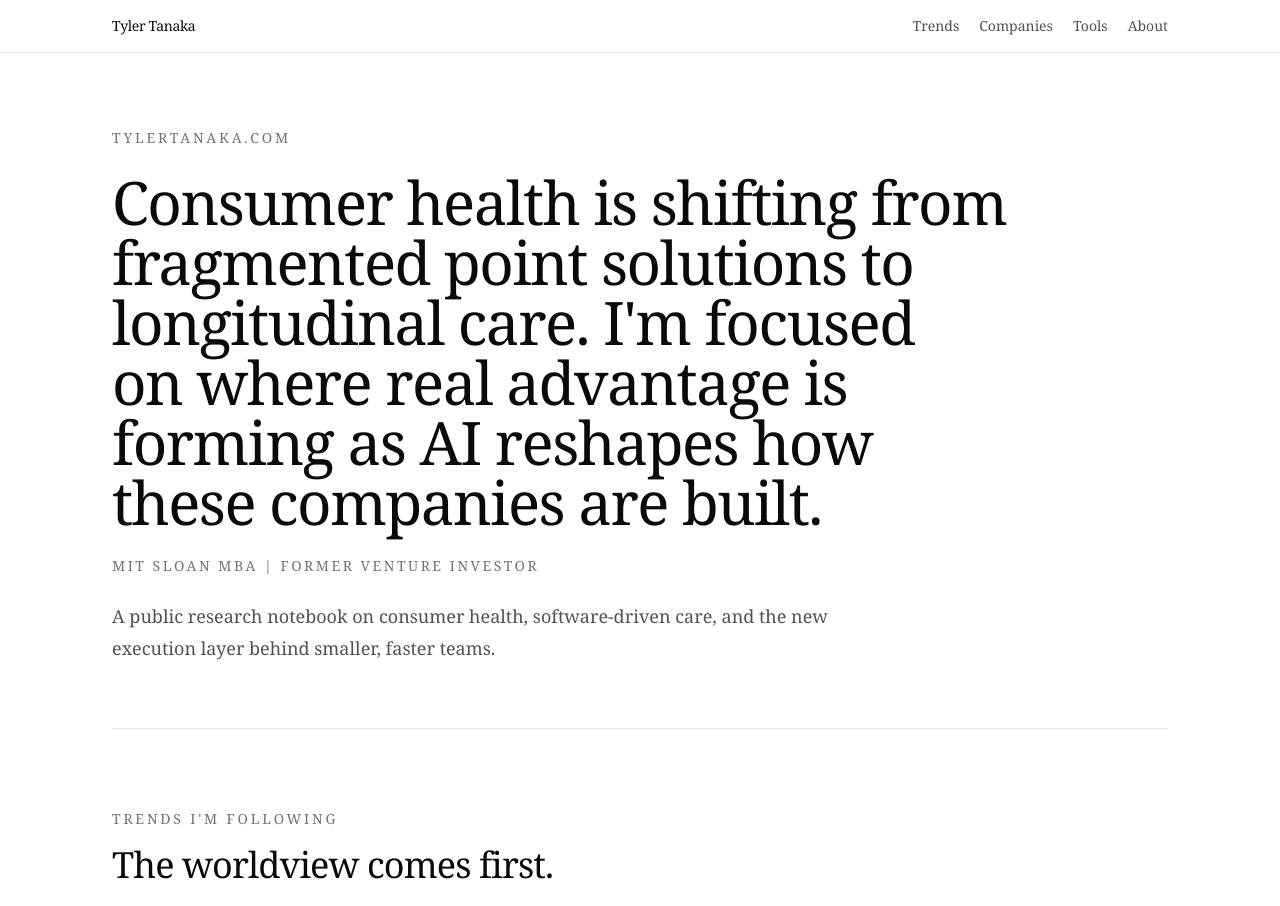
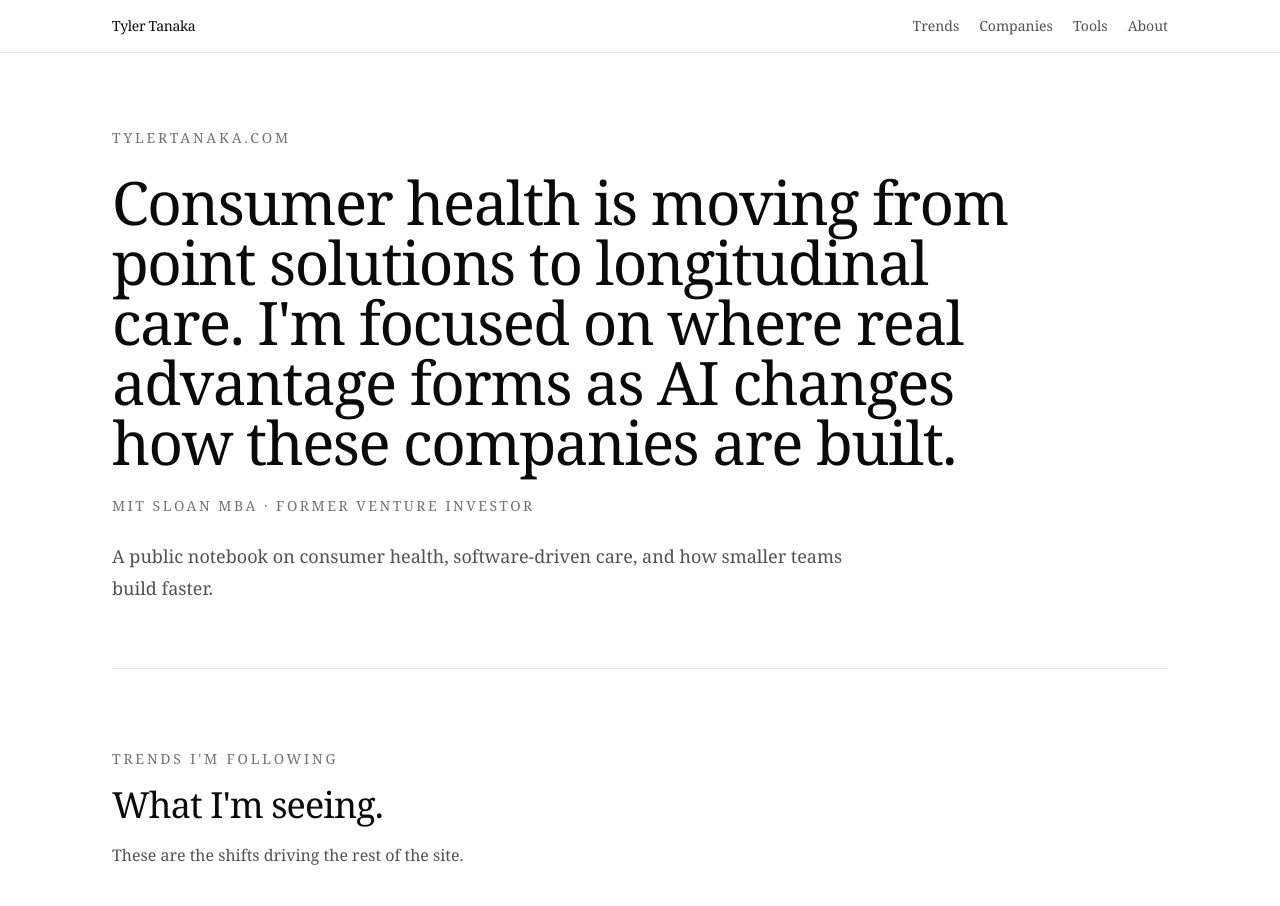
Before and after one commit to sfburrito/tylertanakawebsite, a Next.js app: page / in a window 1280 px wide. Shown: the top 906 px of the page. Built offline with nearby package versions, Linux system fonts and the light colour scheme.

Commit message:
more updates to the text

```diff
--- a/app/page.js
+++ b/app/page.js
@@ -46,7 +46,7 @@ const trackedCompanies = [
     stage: "Series B",
     focus: "Insurance-covered nutrition care",
     note:
-      "Nourish feels early, but right. The wedge is simple: reimbursed nutrition care tied to real behavior change. This gets stronger if GLP-1 care keeps expanding."
+      "Nourish sits in the right place: reimbursed nutrition care tied to real behavior change. This gets stronger if GLP-1 care keeps expanding."
   },
   {
     name: "Fay",
@@ -218,17 +218,16 @@ export default function HomePage() {
             tylertanaka.com
           </p>
           <h1 className="mt-6 max-w-4xl text-4xl font-medium tracking-tight text-balance sm:text-5xl lg:text-6xl">
-            Consumer health is shifting from fragmented point solutions to
-            longitudinal care. I&apos;m focused on where real advantage is forming
-            as AI reshapes how these companies are built.
+            Consumer health is moving from point solutions to longitudinal care.
+            I&apos;m focused on where real advantage forms as AI changes how these
+            companies are built.
           </h1>
           <p className="mt-6 text-sm uppercase tracking-[0.18em] text-neutral-500">
-            MIT Sloan MBA | Former venture investor
+            MIT Sloan MBA · Former venture investor
           </p>
           <p className="mt-6 max-w-3xl text-base leading-7 text-neutral-600 sm:text-lg sm:leading-8">
-            A public research notebook on consumer health,
-            software-driven care, and the new execution layer behind smaller,
-            faster teams.
+            A public notebook on consumer health, software-driven care, and how
+            smaller teams build faster.
           </p>
         </section>
 
@@ -238,7 +237,7 @@ export default function HomePage() {
               Trends I&apos;m Following
             </p>
             <h2 className="mt-4 text-3xl font-medium tracking-tight sm:text-4xl">
-              The worldview comes first.
+              What I&apos;m seeing.
             </h2>
             <p className="mt-4 max-w-2xl text-base leading-7 text-neutral-600">
               These are the shifts driving the rest of the site.
@@ -375,7 +374,7 @@ export default function HomePage() {
               About Me
             </p>
             <h2 className="mt-4 text-3xl font-medium tracking-tight sm:text-4xl">
-              Building a public research process around consumer health.
+              How I think about consumer health.
             </h2>
             <p className="mt-6 max-w-3xl text-base leading-7 text-neutral-700 sm:text-lg sm:leading-8">
               I&apos;m Tyler Tanaka. This site is where I document the companies,
```
